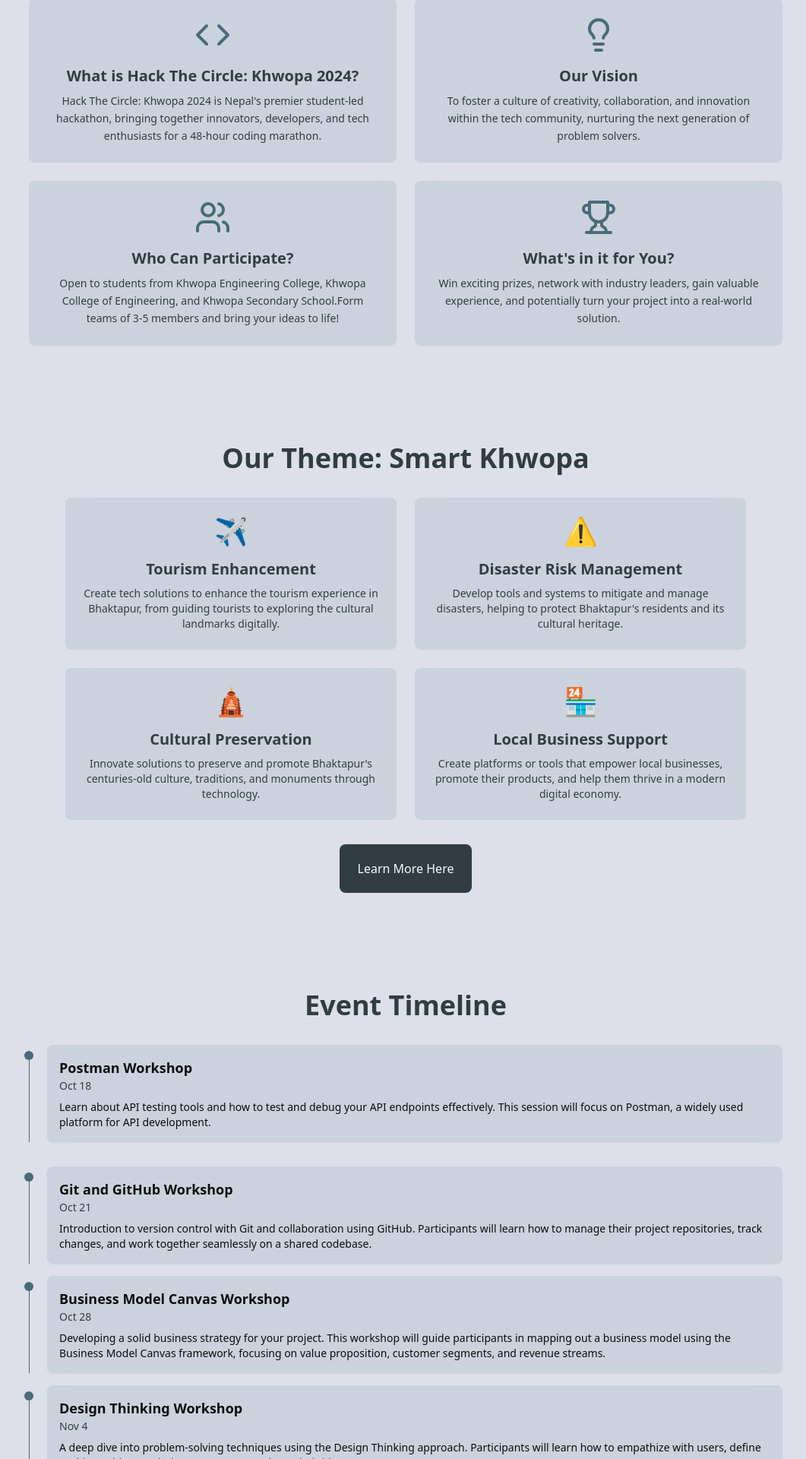
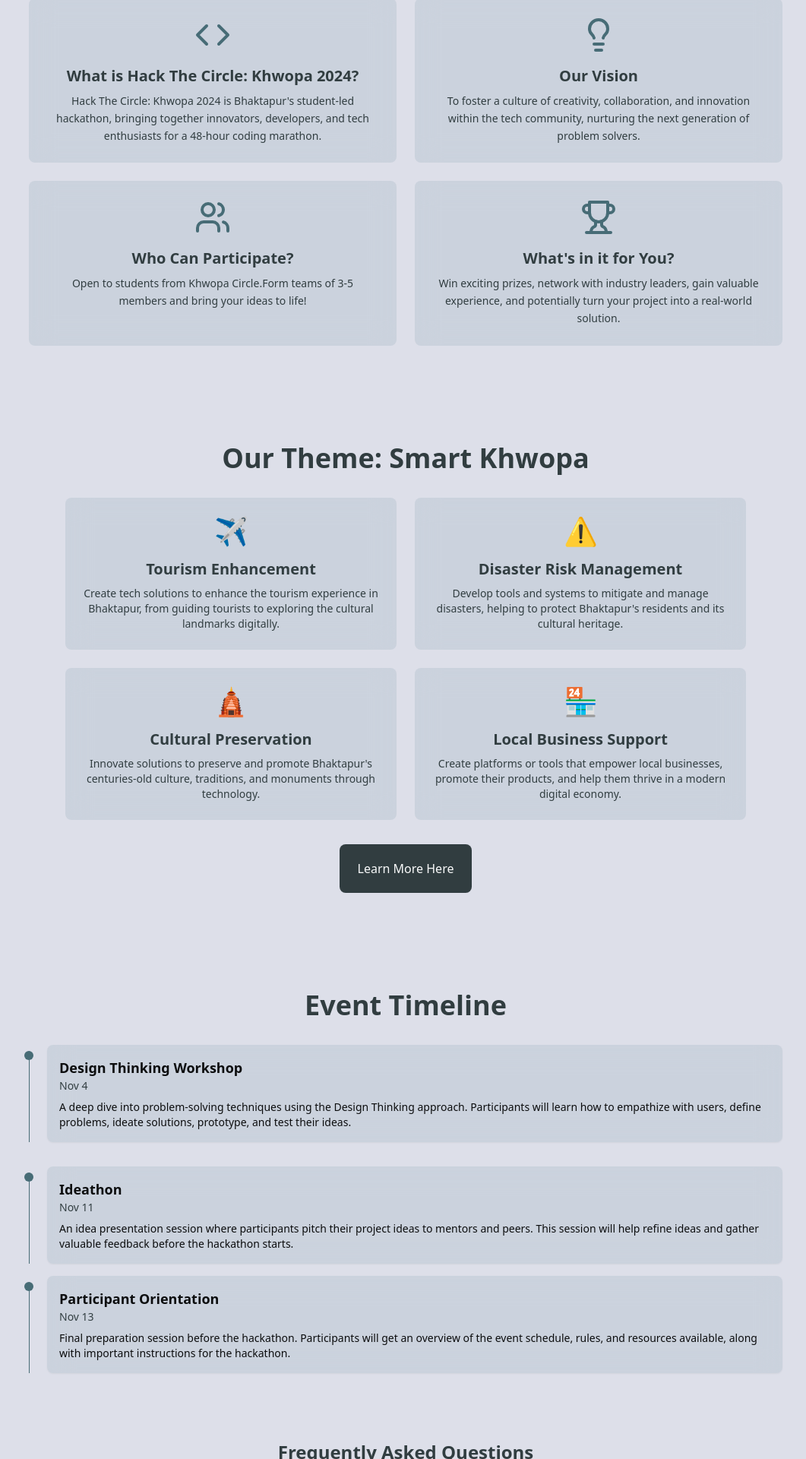
Before and after one commit to sushilashrestha/hackthewebsite, a React (Vite) app: page / in a window 1280 px wide. Shown: the part 938-2858 px from the top of the page at 76% size, without its empty margins (106-1167 px from the left). Built offline with nearby package versions, Linux system fonts and the light colour scheme.

Commit message:
Refactor App component to add scroll up button ``

```diff
--- a/src/App.tsx
+++ b/src/App.tsx
@@ -6,6 +6,7 @@ import HeroSection from "@/components/sections/HeroSection";
 import Timeline from "@/components/sections/Timeline";
 import Footer from "@/components/sections/Footer";
 import FAQ from "@/components/sections/FAQ";
+import ScrollUpButton from "@/components/ui/scrollup";
 
 import {
   title,
@@ -38,6 +39,7 @@ function App() {
         <Timeline events={events} />
         <FAQ faqs={faqs} />
         <Footer title={title} caption={caption} links={links} />
+        <ScrollUpButton />
       </Layout>
     </>
   );
--- a/src/components/sections/AboutSection.tsx
+++ b/src/components/sections/AboutSection.tsx
@@ -8,7 +8,7 @@ export default function AboutSection() {
     {
       title: "What is Hack The Circle: Khwopa 2024?",
       content:
-        "Hack The Circle: Khwopa 2024 is Nepal's premier student-led hackathon, bringing together innovators, developers, and tech enthusiasts for a 48-hour coding marathon.",
+        "Hack The Circle: Khwopa 2024 is Bhaktapur's student-led hackathon, bringing together innovators, developers, and tech enthusiasts for a 48-hour coding marathon.",
       icon: Code,
     },
     {
@@ -20,7 +20,7 @@ export default function AboutSection() {
     {
       title: "Who Can Participate?",
       content:
-        "Open to students from Khwopa Engineering College, Khwopa College of Engineering, and Khwopa Secondary School.Form teams of 3-5 members and bring your ideas to life!",
+        "Open to students from  Khwopa Circle.Form teams of 3-5 members and bring your ideas to life!",
       icon: Users,
     },
     {
--- a/src/components/sections/Footer.tsx
+++ b/src/components/sections/Footer.tsx
@@ -55,9 +55,6 @@ const Footer = ({
           <p>&copy; {currentYear} {title}. All rights reserved.</p>
         </div>
       </div>
-      <div className="absolute px-0 transform -translate-x-1/2 z-20 flex flex-col justify-center items-center">
-        <ScrollUpButton />
-      </div>
     </footer>
   );
 };
--- a/src/components/ui/scrollup.tsx
+++ b/src/components/ui/scrollup.tsx
@@ -31,10 +31,9 @@ const ScrollToTopButton = () => {
         className={`
           fixed
           bottom-8
-          left-8
+          right-8
           p-3
           bg-secondary
-          hover:scale-105
           hover:bg-primary
           text-white
           rounded-full
--- a/src/data.ts
+++ b/src/data.ts
@@ -36,24 +36,6 @@ export const themes: Theme[] = [
 ];
 export const events: Event[] = [
   {
-    date: "Oct 18",
-    title: "Postman Workshop",
-    description:
-      "Learn about API testing tools and how to test and debug your API endpoints effectively. This session will focus on Postman, a widely used platform for API development.",
-  },
-  {
-    date: "Oct 21",
-    title: "Git and GitHub Workshop",
-    description:
-      "Introduction to version control with Git and collaboration using GitHub. Participants will learn how to manage their project repositories, track changes, and work together seamlessly on a shared codebase.",
-  },
-  {
-    date: "Oct 28",
-    title: "Business Model Canvas Workshop",
-    description:
-      "Developing a solid business strategy for your project. This workshop will guide participants in mapping out a business model using the Business Model Canvas framework, focusing on value proposition, customer segments, and revenue streams.",
-  },
-  {
     date: "Nov 4",
     title: "Design Thinking Workshop",
     description:
@@ -83,7 +65,7 @@ export const faqs: FAQ[] = [
   {
     question: "Who can participate in Khwopa Hackathon 2024?",
     answer:
-      "Undergraduate students from Khwopa College of Engineering or Khwopa Engineering College are eligible to participate, regardless of their department or year of study.",
+      "Students from Khwopa Circle are eligible to participate, regardless of their department or year of study.",
     category: "Event Details",
   },
   {
@@ -113,10 +95,9 @@ export const faqs: FAQ[] = [
     category: "Event Logistics",
   },
   {
-    question:
-      "What themes will the participants focus on during the hackathon?",
+    question: "What is the judging criteria for projects?",
     answer:
-      "The hackathon focuses on two themes: (1) Transforming Campus Life, where participants create solutions to improve communication, learning tools, or resource management; and (2) Empowering Municipal Growth, which addresses public service or infrastructure challenges in the municipality.",
+      "Projects will be judged based on creativity, technical complexity, relevance to the theme, and potential impact on the community.",
     category: "Hackathon",
   },
   {
@@ -136,5 +117,5 @@ export const faqs: FAQ[] = [
 export const links: Links = {
   facebook: "https://www.facebook.com/hackthecircle",
   instagram: "https://www.instagram.com/hackthecircle",
-  discord: "https://discord.gg/JtvtdS9V2X",
+discord: "https://discord.gg/TCWhDg7Rby",
 };
```
